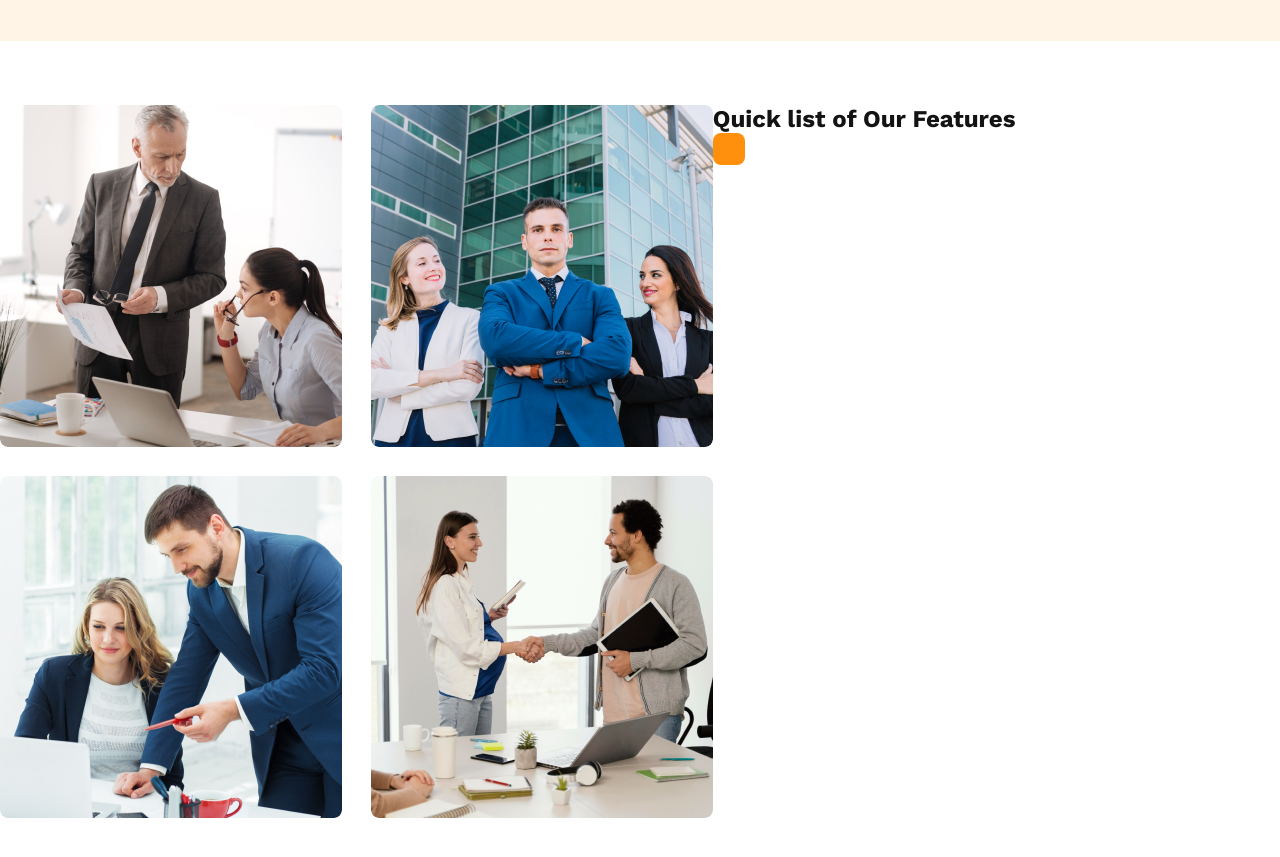
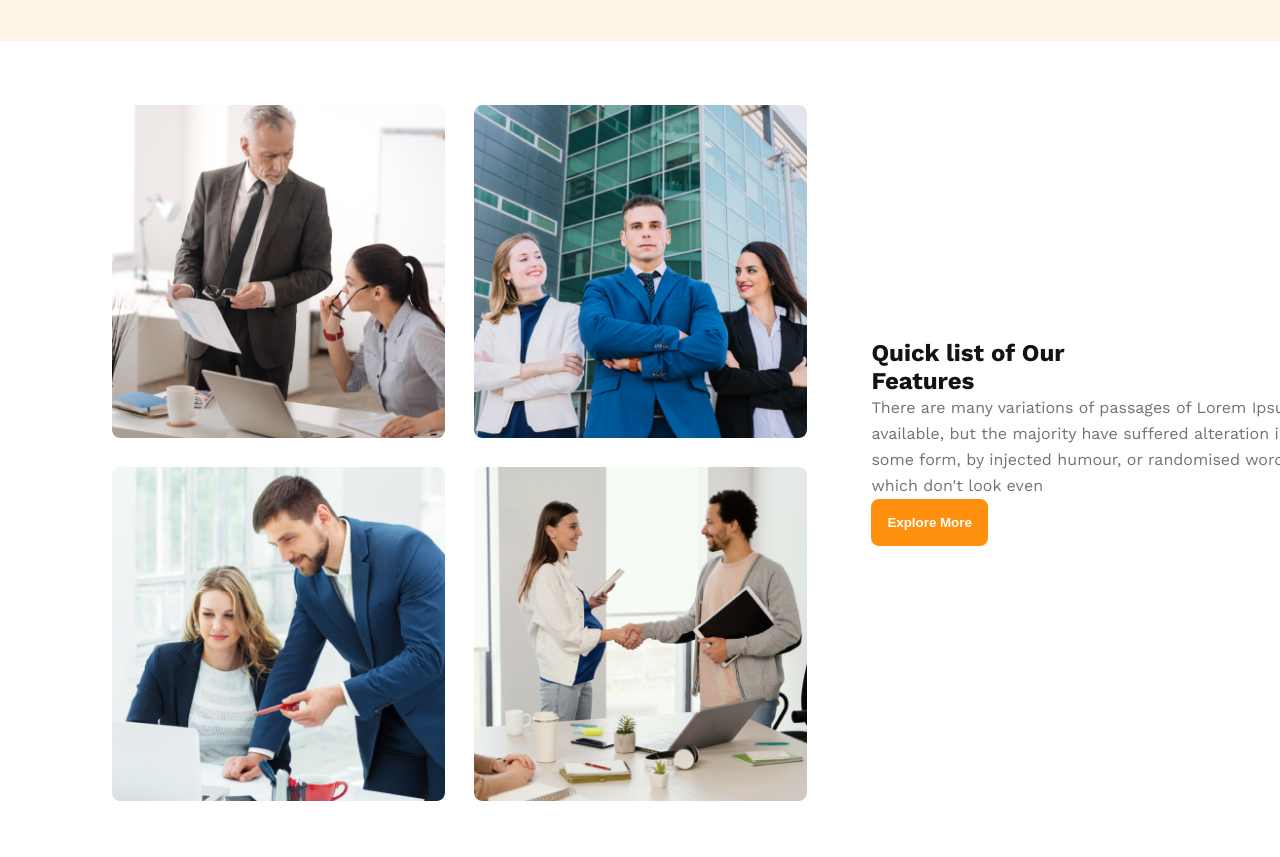
Before and after one commit to sakhawat-code-info/g3-architects, a plain HTML site: page index.html in a window 1280 px wide. Shown: the part 1161-2018 px from the top of the page. Drawn offline with nearby package versions, Linux system fonts and the light colour scheme.

Commit message:
team section done

```diff
--- a/index.html
+++ b/index.html
@@ -46,9 +46,9 @@
                 <img src="images/team4.png" alt="image">
             </div>
             <div class="team_features_content">
-                <h1>Quick list of Our Features</h1>
-                <p></p>
-                <button class="primary_btn"></button>
+                <h1><span>Quick list</span> <span>of Our</span><br><span>Features</span></h1>
+                <p>There are many variations of passages of Lorem Ipsum available, but the majority have suffered alteration in some form, by injected humour, or randomised words which don't look even</p>
+                <button class="primary_btn">Explore More</button>
             </div>
         </section>
     </main>
--- a/style/style.css
+++ b/style/style.css
@@ -149,6 +149,8 @@ nav ul li a {
 
 .team_features{
     display: flex;
+    align-items: center;
+    padding: 0 7rem;
 }
 
 .team_features_img {
@@ -160,3 +162,8 @@ nav ul li a {
     border-radius: 8px;
     width: 100%;
 }
+
+.team_features_content {
+    padding: 0 0 0 4rem;
+    width: 468px;
+}
```
